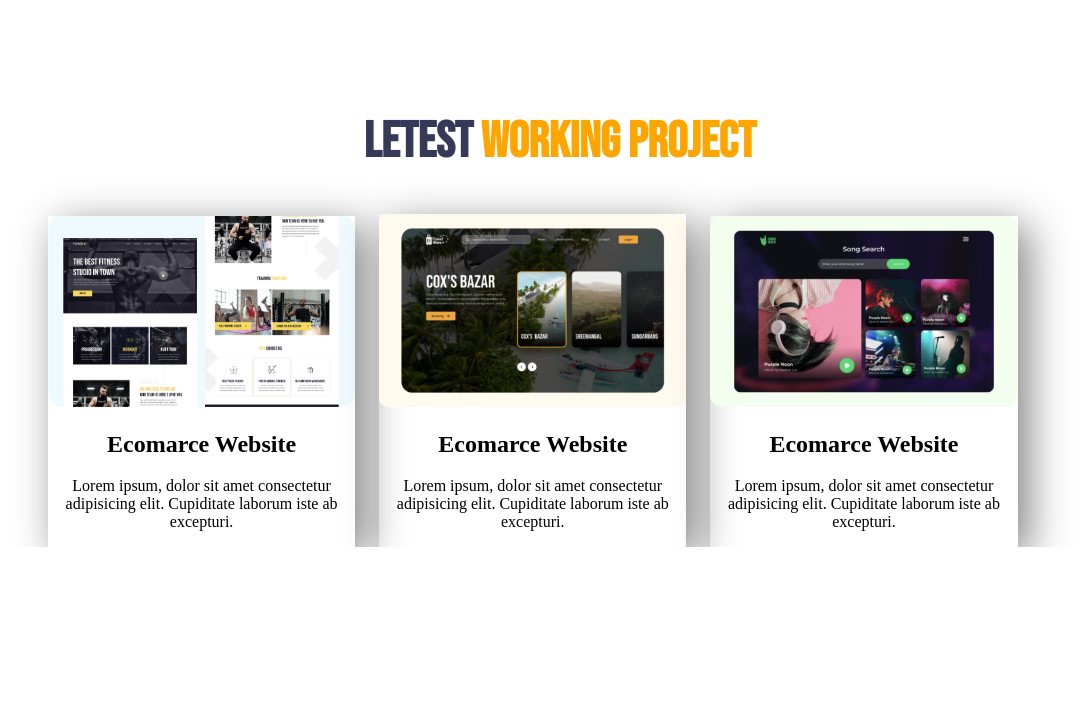
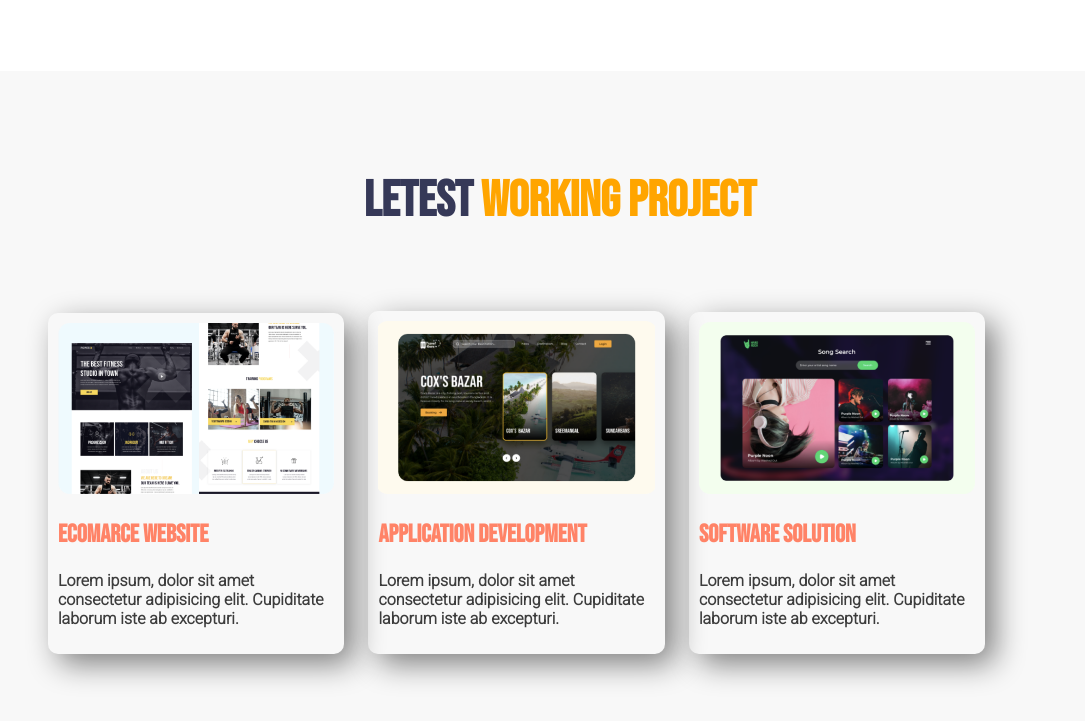
Before and after one commit to Samsul580/personal-website, a plain HTML site: page index.html in a window 1280 px wide. Shown: the part 845-1566 px from the top of the page, without its empty margins (80-1165 px from the left). Before the commit the page ends 1492 px from the top, so only its background shows below. Drawn offline with Linux system fonts and the light colour scheme.

Commit message:
project section complete

```diff
--- a/index.html
+++ b/index.html
@@ -70,12 +70,12 @@
             </div>
             <div class="project-box">
                 <img src="images/image 5.png" alt="">
-                <h2>Ecomarce Website</h2>
+                <h2>Application Development</h2>
                 <p>Lorem ipsum, dolor sit amet consectetur adipisicing elit. Cupiditate laborum iste ab excepturi.</p>
             </div>
             <div class="project-box">
                 <img src="images/image 8.png" alt="">
-                <h2>Ecomarce Website</h2>
+                <h2>Software Solution</h2>
                 <p>Lorem ipsum, dolor sit amet consectetur adipisicing elit. Cupiditate laborum iste ab excepturi.</p>
             </div>
         </div>
--- a/style.css
+++ b/style.css
@@ -114,30 +114,46 @@ body {
 
 /* project section design start */
 .project {
+    background: #f8f8f8;
     overflow: hidden;
-    margin-bottom: 100px;
+    padding: 100px 0 150px 0;
+
 }
 .project h1 {
     text-align: center;
     font-size: 50px;
     color: orange;
     font-family: 'Bebas Neue', cursive;
+    margin: 0;
 }
 .project .letest {
     color:  #363958;
 
 }
 .project-box {
-    width: 30%;
+    margin-top: 80px;
+    width: 27%;
     display: inline-block;
     text-align: center;
     margin-right: 20px;
-    box-shadow: 10px 10px 40px gray;
-}
-.project-box:last-child {
-    margin-right: 0;
+    box-shadow: 10px 10px 30px gray;
+    border-radius: 10px;
+    padding: 10px;
 }
 .project-box img {
     width: 100%;
 }
+.project-box h2 {
+    text-align: left;
+    font-size: 25px;
+    font-family: 'Bebas Neue', cursive;
+    color: #FF8367;
+}
+.project-box p{
+    color: #3C3C3C;
+    font-size: 16px;
+    font-family: 'Roboto', sans-serif;
+    font-weight: bold;
+    text-align: left;
+}
 /* project section design end */
```
Also changed, not shown: 1 other file.
